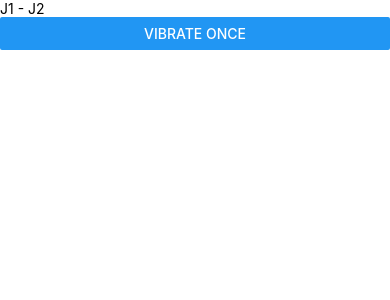
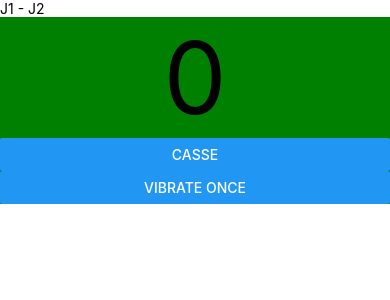
Before and after one commit to M96RU/snooker-scoreboard, a React Native app: screen / in a window 390 px wide. Both pictures are taken after a click on the button "PRESS ME". Shown: the top 300 px of the page. Built offline with nearby package versions, Linux system fonts and the light colour scheme.

Commit message:
Init timer count down

```diff
--- a/components/Timer/Timer.js
+++ b/components/Timer/Timer.js
@@ -1,10 +1,43 @@
-import React from 'react';
-import {Button, Vibration,} from 'react-native';
+import React, {useEffect} from 'react';
+import {Button, StyleSheet, Text, Vibration, View,} from 'react-native';
 
 const Timer = () => {
+    const [time, setTime] = React.useState(0);
+
+    useEffect(() => {
+        const id = setTimeout(() => {
+            if (time > 0) {
+                setTime((prev) =>
+                    prev - 1
+                );
+            }
+        }, 1000);
+        return () => {
+            clearTimeout(id);
+        };
+    });
+
+    const start = () => {
+        setTime(90);
+    }
+
     return (
-        <Button title="Vibrate once" onPress={() => Vibration.vibrate()}/>
+        <View style={{backgroundColor: 'green'}}>
+            <Text style={styles.counter}>{time}</Text>
+            <Button title="Casse" onPress={start}/>
+            <Button title="Vibrate once" onPress={() => {
+                Vibration.vibrate();
+                setTime(45)
+            }}/>
+        </View>
     );
 };
 
+const styles = StyleSheet.create({
+    counter: {
+        fontSize: 100,
+        alignSelf: 'center'
+    }
+});
+
 export default Timer;
--- a/pages/Scorer/Scorer.js
+++ b/pages/Scorer/Scorer.js
@@ -30,7 +30,6 @@ class Scorer extends React.Component {
             return (
                 <View>
                     <Settings onSettingsChange={this.onSettingsChange}></Settings>
-                    <Timer></Timer>
                 </View>
             );
         }
```
